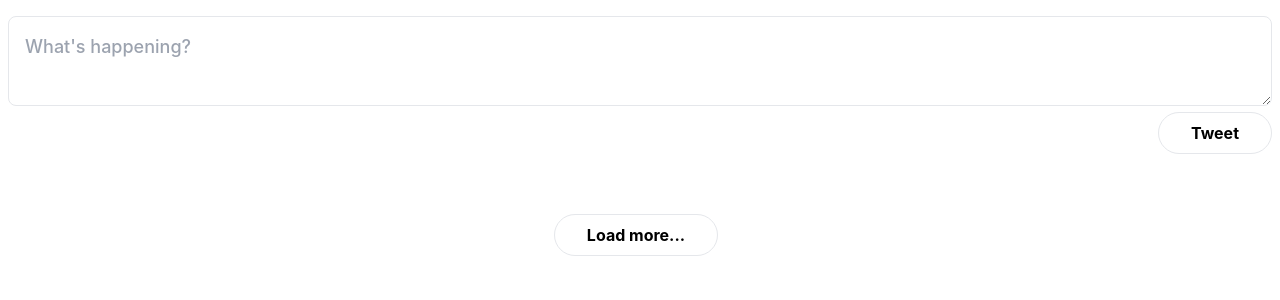
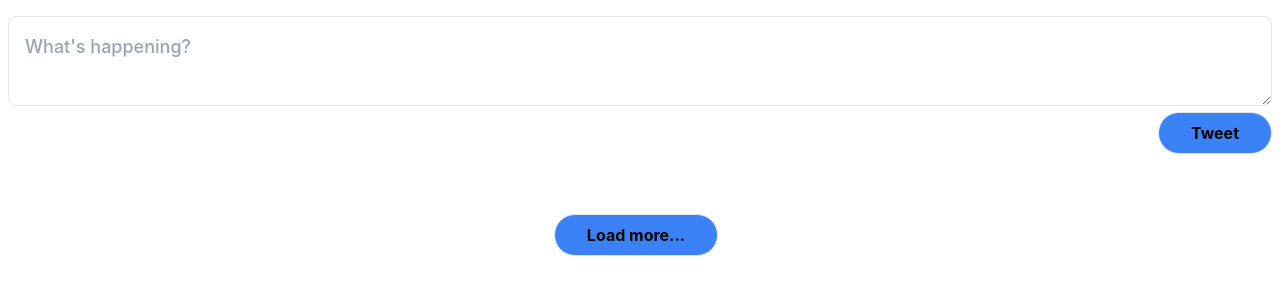
Before and after one commit to GooferG/twitter-clone, a Next.js app: page /home in a window 1280 px wide. Shown: the top 300 px of the page. Built offline with nearby package versions, Linux system fonts and the light colour scheme; no server answers; the database is empty; sample sign-in values are in the browser's storage; what javascript-time-ago would draw is missing.

Commit message:
updated link in profile page

```diff
--- a/components/LoadMore.js
+++ b/components/LoadMore.js
@@ -2,7 +2,7 @@ export default function LoadMore({ tweets, setTweets }) {
   return (
     <div className="mt-10 flex justify-center">
       <button
-        className="justify-self-center border px-8 py-2 mt-0 mr-2 font-bold rounded-full color-accent-contrast bg-color-accent hover:bg-color-accent-hover"
+        className="justify-self-center border px-8 py-2 mt-0 mr-2 font-bold rounded-full color-accent-contrast bg-blue-500 hover:bg-blue-600"
         onClick={async () => {
           const lastTweetId = tweets[tweets.length - 1].id;
           const res = await fetch(`/api/tweets?take=2&cursor=${lastTweetId}`);
--- a/components/NewTweet.js
+++ b/components/NewTweet.js
@@ -53,7 +53,7 @@ export default function NewTweet({ tweets, setTweets }) {
       </div>
       <div className="flex">
         <div className="flex-1 mb-5">
-          <button className="border float-right px-8 py-2 mt-0 mr-2 font-bold rounded-full">
+          <button className="border float-right px-8 py-2 mt-0 mr-2 font-bold rounded-full bg-blue-500 hover:bg-blue-600">
             Tweet
           </button>
         </div>
--- a/pages/[name].js
+++ b/pages/[name].js
@@ -1,14 +1,15 @@
 import prisma from 'lib/prisma';
 import { getUserTweets } from 'lib/data.js';
 import Tweets from 'components/Tweets';
+import Link from 'next/link';
 
 export default function UserProfile({ name, tweets }) {
   return (
     <>
       <div className="text-center">
-        <a href="/home" className="text-blue-600 font-bold">
-          Home
-        </a>
+        <Link href="/home">
+          <a className="text-blue-600 font-bold">Home</a>
+        </Link>
       </div>
 
       <p className="text-center p-5"> User profile of {name}</p>
```
